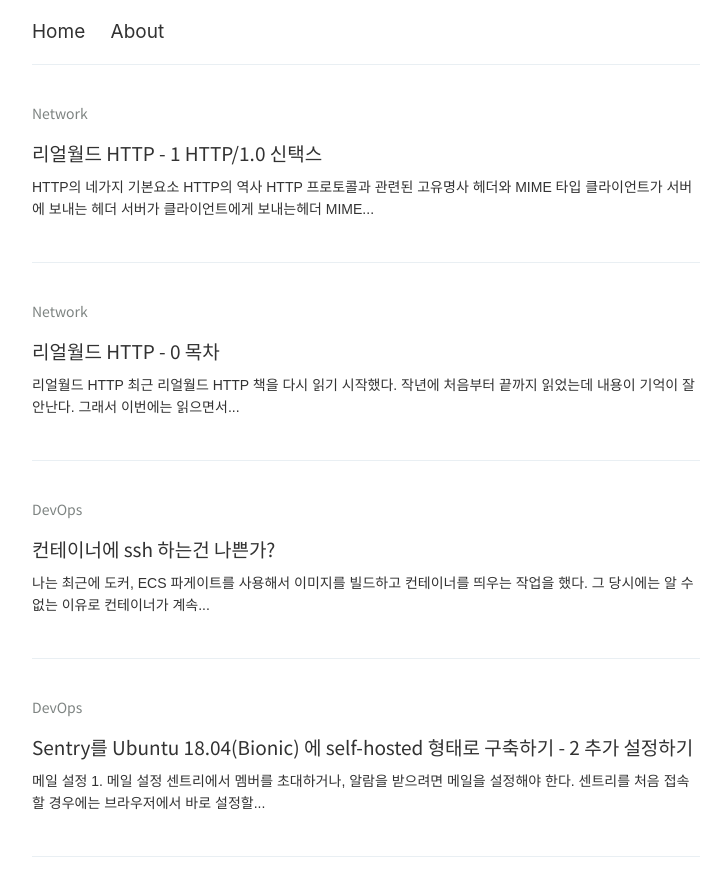
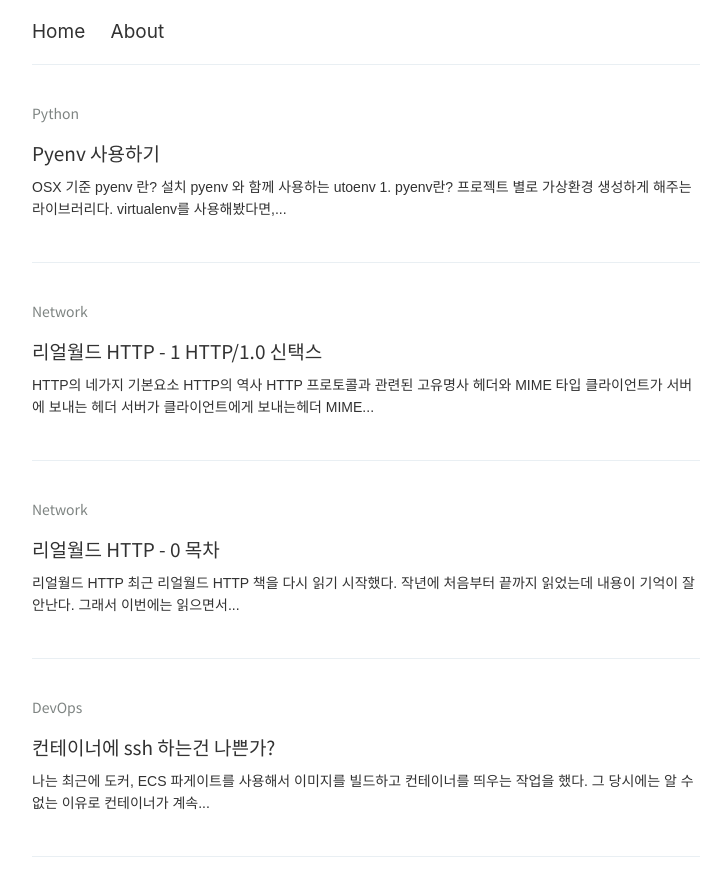
Before and after one commit to suhyunbaik/suhyunbaik.github.io, a Jekyll site: the page built from index.html, in a window 1280 px wide and 900 px high. Shown: the top 896 px of the window, without its empty margins (274-1000 px from the left). Built offline with Jekyll 4.4.1, drawn with Linux system fonts in a browser that asks for light colours; the list of posts is cut into pages by our own code.

````diff
--- a/_layouts/devops_default.html
+++ b/_layouts/devops_default.html
@@ -9,7 +9,7 @@
   <meta name="author" content="Suhyun Baik">
   <meta name='viewport' content='width=device-width, initial-scale=1'>
   <!-- facebook start -->
-  <meta property="og:url"           content="{{site.url}}" />
+  <meta property="og:url"           content="{{page.url}}" />
   <meta property="og:type"          content="blog" />
   <meta property="og:title"         content="{{ page.title }}" />
   <meta property="og:description"   content="{{ page.title }}" />
--- /dev/null
+++ b/_posts/2020-01-13-pyenv.md
@@ -0,0 +1,120 @@
+---
+layout: devops_default
+title: Pyenv 사용하기
+tags: [Python, Pyenv]
+categories: [Python]
+---
+
+* OSX 기준
+
+
+1. pyenv 란?
+2. 설치
+3. pyenv 와 함께 사용하는 utoenv
+
+
+
+##### 1. pyenv란?
+
+프로젝트 별로 가상환경 생성하게 해주는 라이브러리다. virtualenv를 사용해봤다면, 쉽게 쓸 수 있다.
+
+
+
+##### 2. 설치
+
+```shell
+brew install pyenv
+brew upgrade pyenv
+```
+
+path 설정
+
+```shell
+echo 'export PYENV_ROOT="$HOME/.pyenv"' >> ~/.bash_profile
+echo 'export PATH="$PYENV_ROOT/bin:$PATH"' >> ~/.bash_profile
+echo 'eval "$(pyenv init -)"' >> ~/.bash_profile
+source ~/.bash_profile
+```
+
+
+
+설치할 수 있는 목록 확인
+
+```shell
+pyenv install --list
+```
+
+
+
+파이선 버전 설치
+
+```shell
+pyenv install 3.8.0
+```
+
+
+
+설치한 pyenv 확인
+
+```shell
+pyenv versions
+```
+
+
+
+각 프로젝트마다 환경구성을 해주는 pyenv-virtualenv를 설치해야한다.
+
+```shell
+brew install pyenv-virtualenv
+echo 'eval "$(pyenv virtualenv-init -)"' >> ~/.bash_profile
+```
+
+
+
+virtualenv 생성, 시작, 끝내기
+
+```shell
+pyenv virutalenv 3.8.0 {environment name}
+pyenv activate {envrironment name}
+pyenv deactivate {environment name}
+```
+
+
+
+virtualenvs 목록보기
+
+```shell
+pyenv virtualenvs
+```
+
+
+
+virtualenv 삭제하기
+
+```shell
+pyenv uninstall {environment name}
+```
+
+
+
+##### 3. Autoenv
+
+autoenv는 프로젝트 폴더 진입시 가상환경이 자동으로 실행되게 한다. 시스템의 `cd` 명령어를 바꿔서 폴더안의 `.env	` 파일을 탐색하고, 해당 파일을 터미널에 바로 실행해 가상환경을 자동실행한다.
+
+autoenv는 pyenv, virtualenv, vitualenv-wrapper와 함께 사용할 수 있다.
+
+
+
+autoenv 설치
+
+```shell
+brew install autoenv
+```
+
+
+
+autoenv 실행 스크립트를 `.zshrc` 나 `.bash_profile` 파일 끝부분에 추가한다.
+
+```shell
+source /usr/local/opt/autoenv/activate.sh
+```
````
Also changed, not shown: images/thumbnails/jenkins.png (deleted).
